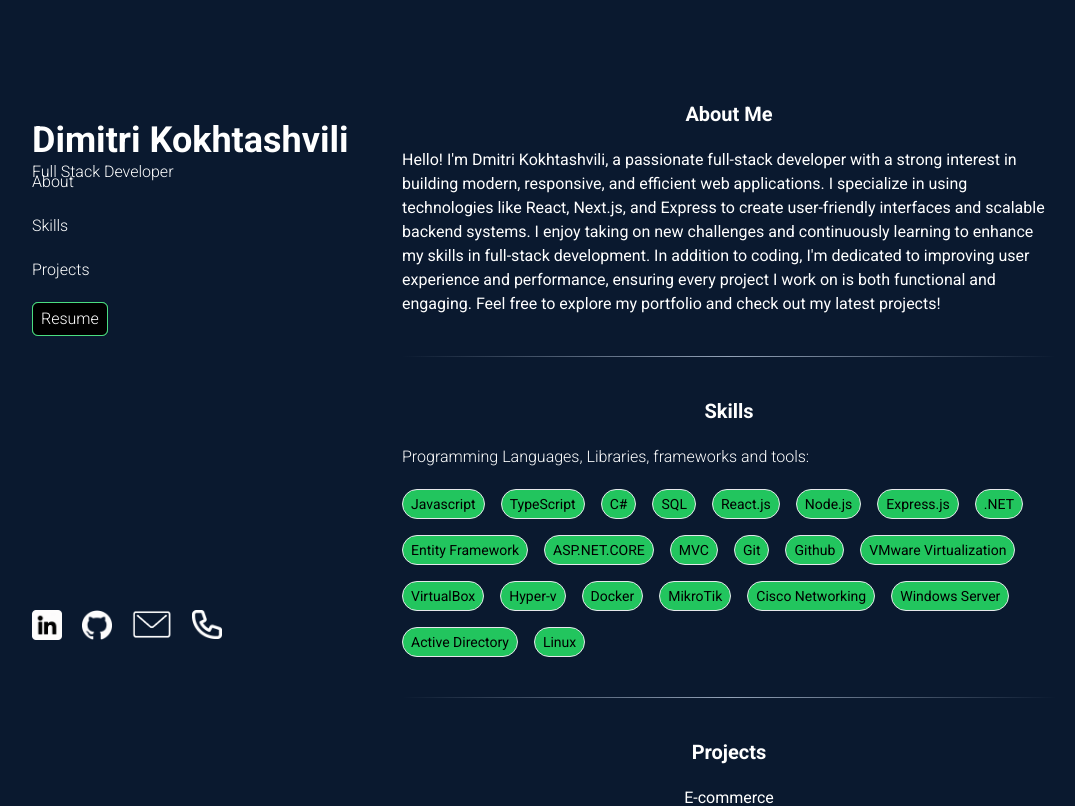
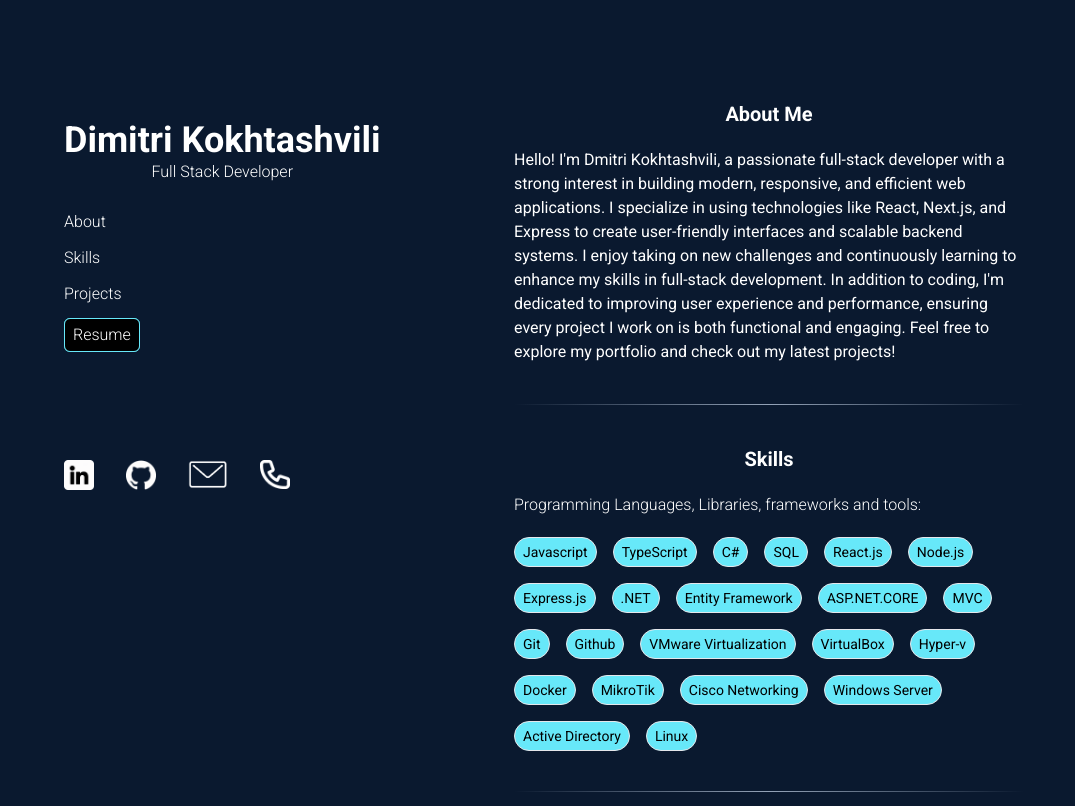
Before and after one commit to dlkokhta/My-Portfoglio, a Next.js app: page /home in a window 1280 px wide. Shown: the top 806 px of the page, without its empty margins (96-1171 px from the left). Built offline with nearby package versions, Linux system fonts and the light colour scheme.

Commit message:
Implement responsive layout for laptop screen

```diff
--- a/src/app/components/Contact.tsx
+++ b/src/app/components/Contact.tsx
@@ -5,7 +5,7 @@ const Contact = () => {
       <h1 className="text-center text-xl font-bold text-white lg:hidden">
         Contact
       </h1>
-      <div className="mt-10 flex justify-between px-10 md:px-40 lg:px-0 lg:gap-5">
+      <div className="mt-10 flex justify-between px-10 md:px-40 lg:px-0 lg:gap-8">
         <a href="https://www.linkedin.com/in/dimitri-kokhtashvili-6a816a297/">
           <Image
             src="/linkedin.png"
--- a/src/app/components/Header2.tsx
+++ b/src/app/components/Header2.tsx
@@ -6,12 +6,12 @@ const Header2 = () => {
     <div className="text-white hidden lg:block font-light">
       <div className="fixed mt-[100px] ">
         <h1 className="text-4xl font-extrabold">Dimitri Kokhtashvili</h1>
-        <h2>Full Stack Developer</h2>
+        <h2 className="text-center">Full Stack Developer</h2>
       </div>
-      <div className="fixed flex flex-col gap-5 mt-[150px] ">
+      <div className="fixed flex flex-col mt-[190px] lg:gap-3">
         <Menu />
       </div>
-      <div className="fixed flex flex-col gap-5 mt-[550px] text-[14px]">
+      <div className="fixed flex flex-col gap-10 lg:mt-[400px] text-[14px]">
         <Contact />
       </div>
     </div>
--- a/src/app/components/Menu.tsx
+++ b/src/app/components/Menu.tsx
@@ -2,17 +2,27 @@ import { Link } from "react-scroll";
 const Menu = ({}) => {
   return (
     <>
-      <Link to="about" smooth={true} duration={500} className="cursor-pointer">
-        <h1>About</h1>
+      <Link
+        to="about"
+        smooth={true}
+        duration={500}
+        className="cursor-pointer hover:-translate-y-1 hover:-translate-x-1"
+      >
+        <h1 className="">About</h1>
       </Link>
-      <Link to="skills" smooth={true} duration={500} className="cursor-pointer">
+      <Link
+        to="skills"
+        smooth={true}
+        duration={500}
+        className="cursor-pointer hover:-translate-y-1 hover:-translate-x-1"
+      >
         <h1>Skills</h1>
       </Link>
       <Link
         to="projects"
         smooth={true}
         duration={500}
-        className="cursor-pointer"
+        className="cursor-pointer duration-400 hover:-translate-y-1 hover:-translate-x-1 hover:text-cyan-300"
       >
         <h1>Projects</h1>
       </Link>
@@ -28,9 +38,9 @@ const Menu = ({}) => {
         href="/Resume.pdf"
         target="_blank"
         rel="noopener noreferrer"
-        className="bg-green-400 text-center rounded-md"
+        className="bg-cyan-300 text-center rounded-md"
       >
-        <div className="border px-2 py-1 rounded-md border-green-400  bg-black cursor-pointer duration-400 transition hover:-translate-y-1 hover:-translate-x-1">
+        <div className="border px-2 py-1 rounded-md border-cyan-300  bg-black cursor-pointer duration-400 transition hover:-translate-y-1 hover:-translate-x-1">
           Resume
         </div>
       </a>
--- a/src/app/components/SkillsDetails.tsx
+++ b/src/app/components/SkillsDetails.tsx
@@ -1,6 +1,6 @@
 const SkillsDetails = ({ name }: any) => {
   return (
-    <button className="border rounded-full bg-green-500  px-2 py-1  text-sm  h-full">
+    <button className="border rounded-full bg-cyan-300  px-2 py-1  text-sm  h-full">
       {name}
     </button>
   );
--- a/src/app/home/page.tsx
+++ b/src/app/home/page.tsx
@@ -7,10 +7,11 @@ import Header2 from "../components/Header2";
 
 const HomePage = () => {
   return (
-    <main className="px-7 pt-5 pb-20 md:px-20 w-full flex flex-row gap-[370px] lg:px-32">
-      <div>
+    <main className="px-7 pt-5 pb-20 md:px-20 w-full flex flex-row gap-[370px] lg:gap-[450px] lg:px-40 ">
+      <div className="hidden lg:block">
         <Header2 />
       </div>
+
       <div>
         <div id="about" className="section ">
           <About />
--- a/tailwind.config.ts
+++ b/tailwind.config.ts
@@ -6,15 +6,7 @@ const config: Config = {
     "./src/components/**/*.{js,ts,jsx,tsx,mdx}",
     "./src/app/**/*.{js,ts,jsx,tsx,mdx}",
   ],
-  theme: {
-    extend: {
-      backgroundImage: {
-        "gradient-radial": "radial-gradient(var(--tw-gradient-stops))",
-        "gradient-conic":
-          "conic-gradient(from 180deg at 50% 50%, var(--tw-gradient-stops))",
-      },
-    },
-  },
+
   screens: {
     sm: "640px",
 
@@ -27,6 +19,8 @@ const config: Config = {
     "2xl": "1536px",
 
     "3xl": "1836px",
+
+    "4xl": "1920px",
   },
 
   plugins: [],
```
